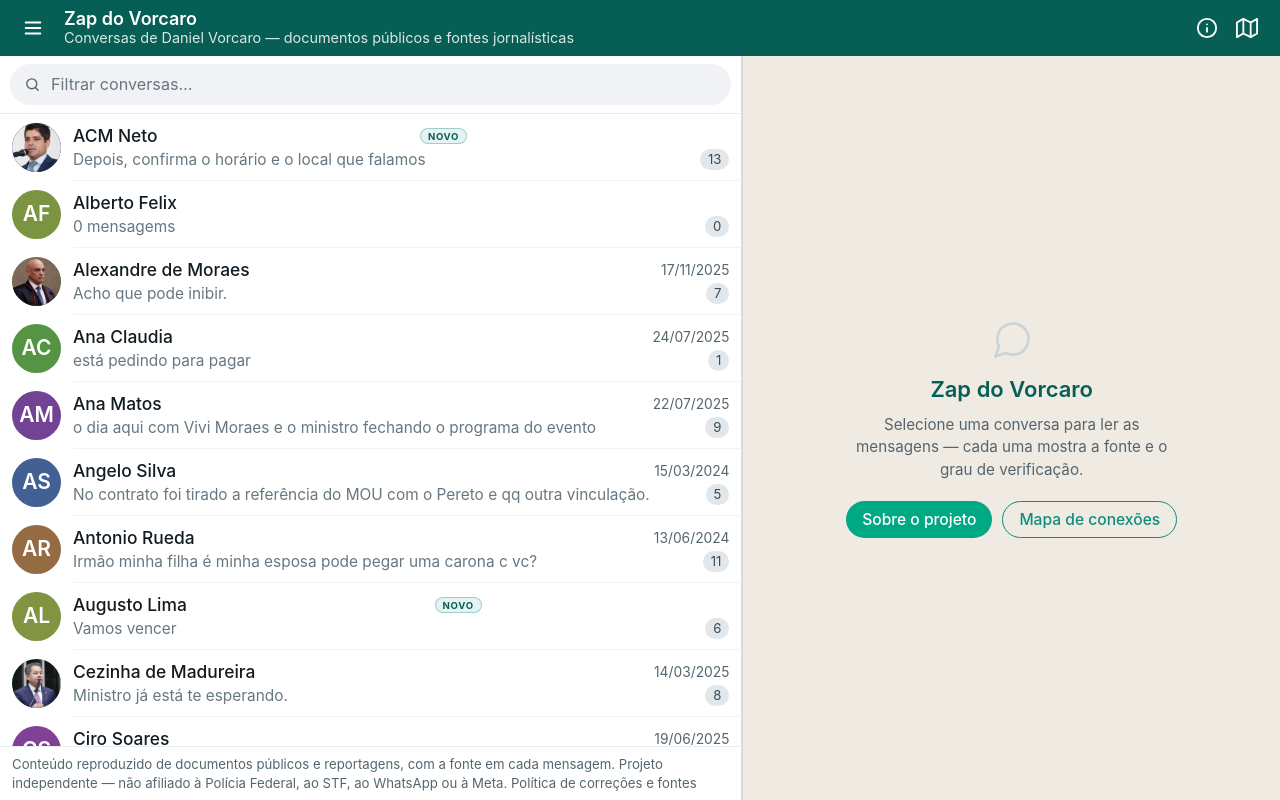
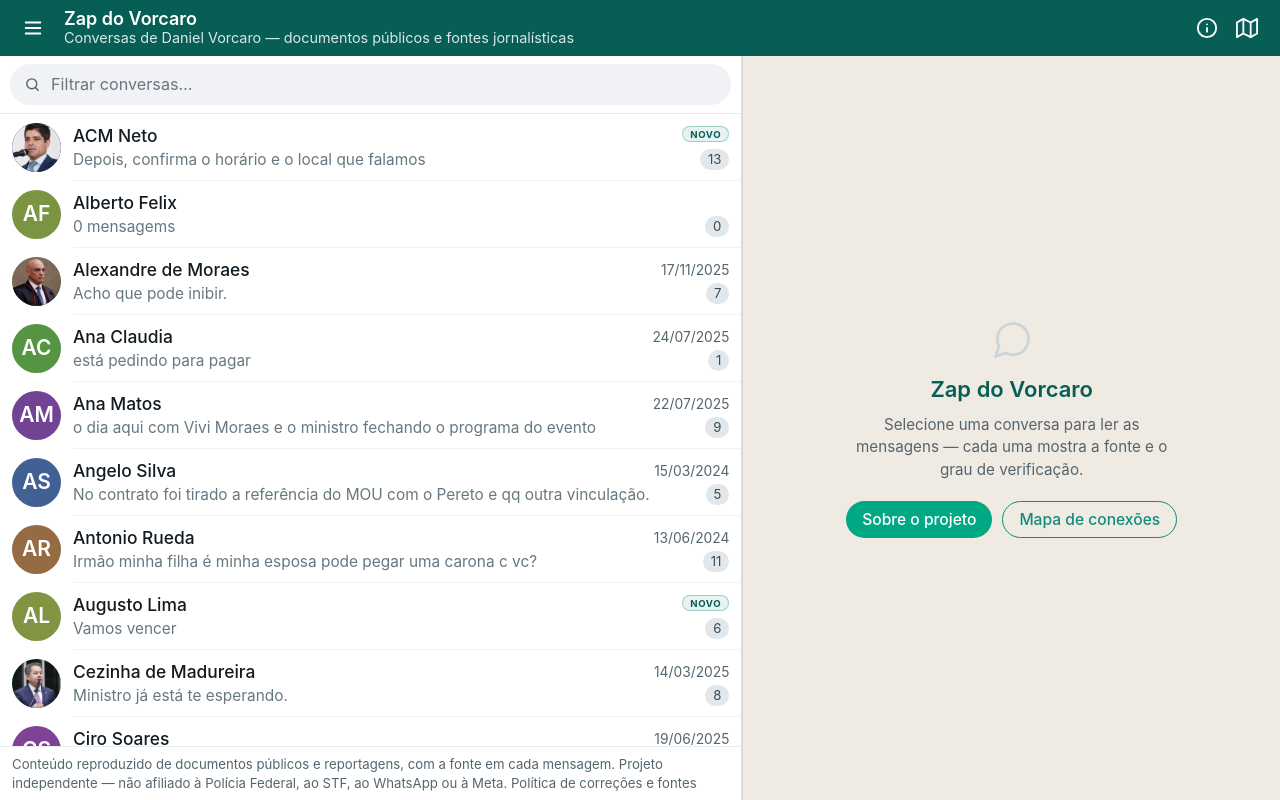
Before and after one commit to 9kernel/case-files-site, a plain HTML site: page index.html in a window 1280 px wide. Drawn offline with Linux system fonts and the light colour scheme.

Commit message:
ui: chip 'novo' da lista no canto direito, logo acima do selo de contagem
- chip passa a ser o último item da linha superior (após a data), com o
  título absorvendo o espaço livre: data e chip empacotados à direita
- alinhado à mesma borda direita do badge de mensagens, imediatamente
  acima dele, como pedido do editor

```diff
--- a/css/components.css
+++ b/css/components.css
@@ -720,9 +720,9 @@
 /* meta do evento editorial */
 .event-meta .new-flag { margin-right: 4px; }
 
-/* lista lateral: chip discreto ao lado do título */
-.chat-item-top { gap: 6px; }
-.chat-item-top .new-flag { margin-top: 3px; }
+/* lista lateral: chip no canto direito da linha, logo acima do selo de contagem */
+.chat-item-title { margin-right: auto; }
+.chat-item-top .new-flag { margin-top: 1px; }
 
 /* ============ Encaminhadas: atribuição nunca vira remetente (§17) ============ */
 .fwd-attribution {
--- a/js/render/chatList.js
+++ b/js/render/chatList.js
@@ -105,8 +105,7 @@
       <span class="chat-item-main">
         <span class="chat-item-top">
           <span class="chat-item-title">${esc(entry.title || entry.id)}</span>
-          ${newChip}
-          <span class="chat-item-date">${date}</span>
+          <span class="chat-item-date">${date}</span>${newChip}
         </span>
         <span class="chat-item-bottom">
           <span class="chat-item-preview">${previewHtml}</span>
```
